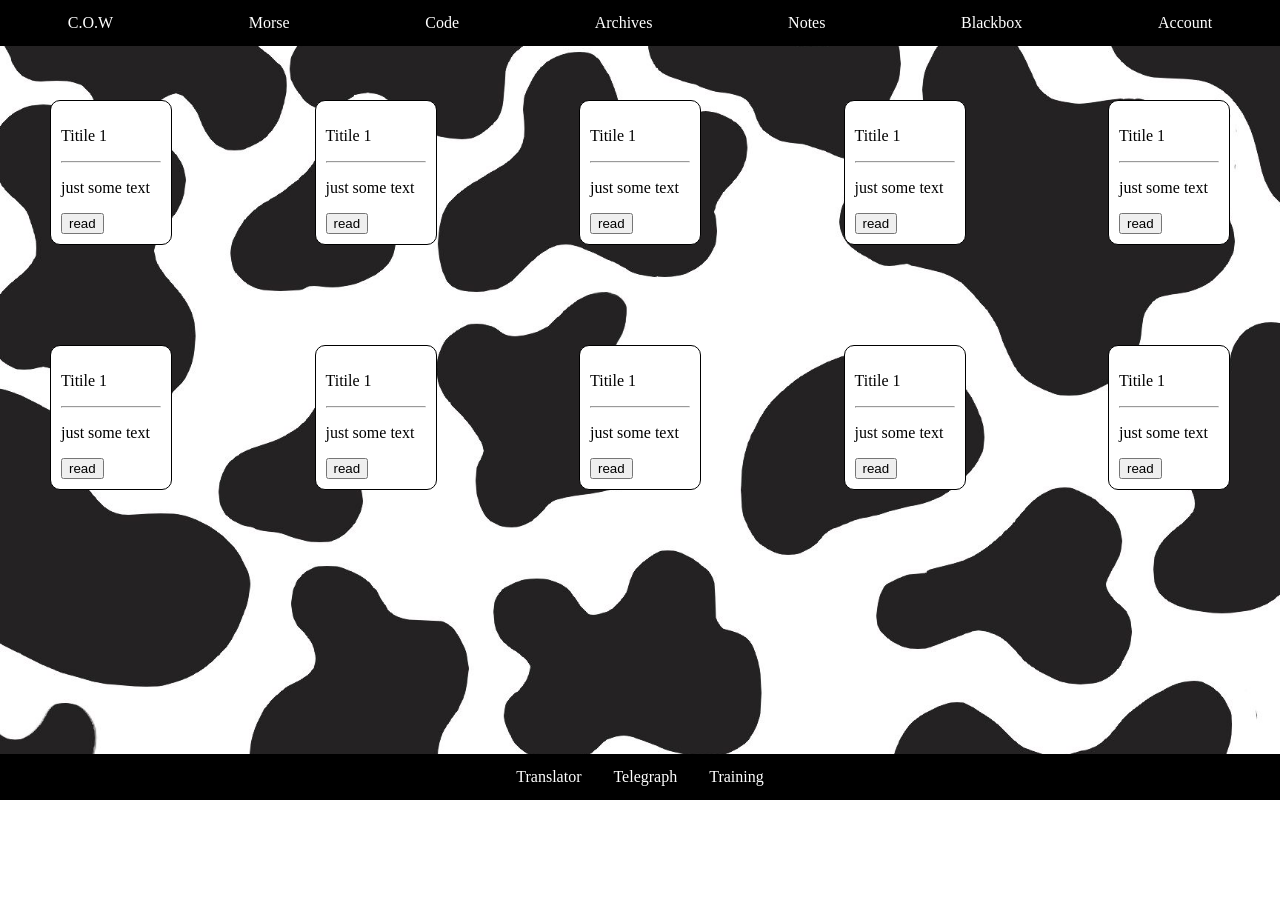
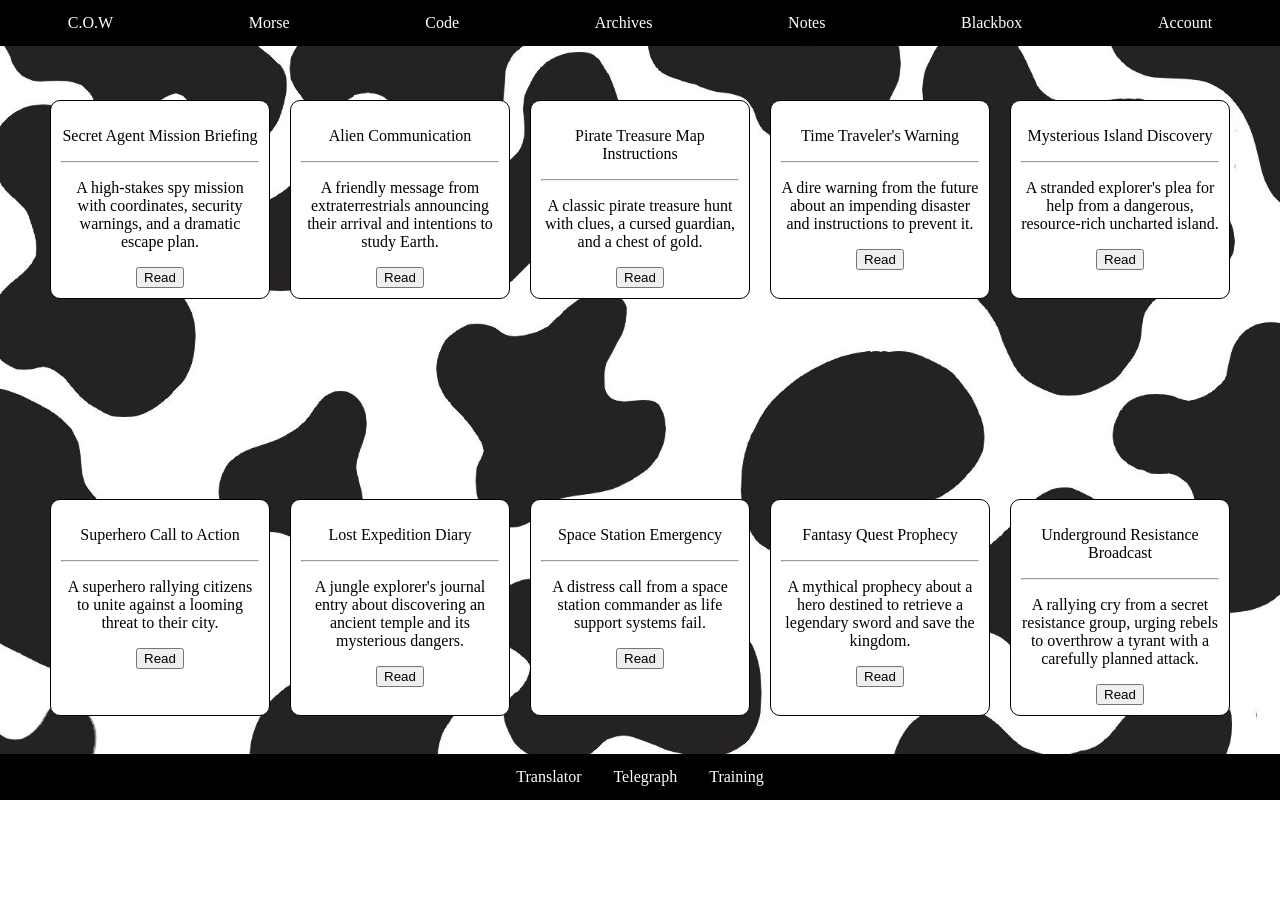
Before and after one commit to jzb-01/morse, a Flask app: page /archives in a window 1280 px wide. After the commit the page ends 800 px from the top, so only its background shows below. Run offline with Flask 3, Linux system fonts and the light colour scheme; some libraries are stand-ins or nearby versions.

Commit message:
before fixing css

```diff
--- a/app.py
+++ b/app.py
@@ -31,8 +31,14 @@ def code():
 def characters():
     return render_template("translator.html")
 
-@app.route("/archives")
+@app.route("/archives", methods=["GET", "POST"])
 def archives():
+    if request.method == "POST":
+        message_id = request.form.get("story_id")
+        if not message_id:
+            return render_template("failure.html")
+        message = db.execute("SELECT * FROM archives WHERE id = ?", message_id)[0]["story"]
+        return render_template("message.html", message=message)
     return render_template("archives.html")
 
 @app.route("/account", methods=["GET", "POST"])
--- a/static/css/styles.css
+++ b/static/css/styles.css
@@ -9,6 +9,14 @@ body {
   background-size: cover;
   background-repeat: no-repeat;
   background-position: center center;
+}
+main {
+  display: flex;
+  flex-direction: column;       /* Stack children vertically */
+  justify-content: flex-start;  /* Align children at the top */
+  align-items: center;          /* Center children horizontally */
+  min-height: 100vh;
+  text-align: center;
 }
 
 #top_navbar {
--- a/templates/archives.html
+++ b/templates/archives.html
@@ -3,68 +3,99 @@
     Archives
 {% endblock %}
 {% block main %}
-<div style="display: flex; justify-content: space-between; margin: 100px 50px">
-    <div style="border: 1px solid black; padding: 10px; width: 100px; background-color: white; border-radius: 10px">
-        <p>Titile 1</p>
+<div style="display: flex; gap: 20px; margin: 100px 50px">
+    <div style="border: 1px solid black; padding: 10px; flex: 1; min-width: 150px; background-color: white; border-radius: 10px">
+        <p>Secret Agent Mission Briefing</p>
         <hr>
-        <p>just some text</p>
-        <button>read</button>
+        <p>A high-stakes spy mission with coordinates, security warnings, and a dramatic escape plan.</p>
+        <form action="/archives" method="post">
+            <input type="hidden" name="story_id" value="1">
+            <button type="submit">Read</button>
+        </form>
     </div>
-    <div style="border: 1px solid black; padding: 10px; width: 100px; background-color: white; border-radius: 10px">
-        <p>Titile 1</p>
+    <div style="border: 1px solid black; padding: 10px; flex: 1; min-width: 150px; background-color: white; border-radius: 10px">
+        <p>Alien Communication</p>
         <hr>
-        <p>just some text</p>
-        <button>read</button>
+        <p>A friendly message from extraterrestrials announcing their arrival and intentions to study Earth.</p>
+        <form action="/archives" method="post">
+            <input type="hidden" name="story_id" value="2">
+            <button type="submit">Read</button>
+        </form>
+
     </div>
-    <div style="border: 1px solid black; padding: 10px; width: 100px; background-color: white; border-radius: 10px">
-        <p>Titile 1</p>
+    <div style="border: 1px solid black; padding: 10px; flex: 1; min-width: 150px; background-color: white; border-radius: 10px">
+        <p>Pirate Treasure Map Instructions</p>
         <hr>
-        <p>just some text</p>
-        <button>read</button>
+        <p>A classic pirate treasure hunt with clues, a cursed guardian, and a chest of gold.</p>
+        <form action="/archives" method="post">
+            <input type="hidden" name="story_id" value="3">
+            <button type="submit">Read</button>
+        </form>
     </div>
-    <div style="border: 1px solid black; padding: 10px; width: 100px; background-color: white; border-radius: 10px">
-        <p>Titile 1</p>
+    <div style="border: 1px solid black; padding: 10px; flex: 1; min-width: 150px; background-color: white; border-radius: 10px">
+        <p>Time Traveler's Warning</p>
         <hr>
-        <p>just some text</p>
-        <button>read</button>
+        <p>A dire warning from the future about an impending disaster and instructions to prevent it.</p>
+        <form action="/archives" method="post">
+            <input type="hidden" name="story_id" value="4">
+            <button type="submit">Read</button>
+        </form>
     </div>
-    <div style="border: 1px solid black; padding: 10px; width: 100px; background-color: white; border-radius: 10px">
-        <p>Titile 1</p>
+    <div style="border: 1px solid black; padding: 10px; flex: 1; min-width: 150px; background-color: white; border-radius: 10px">
+        <p>Mysterious Island Discovery</p>
         <hr>
-        <p>just some text</p>
-        <button>read</button>
+        <p>A stranded explorer's plea for help from a dangerous, resource-rich uncharted island.</p>
+        <form action="/archives" method="post">
+            <input type="hidden" name="story_id" value="5">
+            <button type="submit">Read</button>
+        </form>
     </div>
 </div>
-<div style="display: flex; justify-content: space-between; margin: 100px 50px">
-    <div style="border: 1px solid black; padding: 10px; width: 100px; background-color: white; border-radius: 10px">
-        <p>Titile 1</p>
+<div style="display: flex; gap: 20px; margin: 100px 50px">
+    <div style="border: 1px solid black; padding: 10px; flex: 1; min-width: 150px; background-color: white; border-radius: 10px">
+        <p>Superhero Call to Action</p>
         <hr>
-        <p>just some text</p>
-        <button>read</button>
+        <p>A superhero rallying citizens to unite against a looming threat to their city.</p>
+        <form action="/archives" method="post">
+            <input type="hidden" name="story_id" value="6">
+            <button type="submit">Read</button>
+        </form>
     </div>
-    <div style="border: 1px solid black; padding: 10px; width: 100px; background-color: white; border-radius: 10px">
-        <p>Titile 1</p>
+    <div style="border: 1px solid black; padding: 10px; flex: 1; min-width: 150px; background-color: white; border-radius: 10px">
+        <p>Lost Expedition Diary</p>
         <hr>
-        <p>just some text</p>
-        <button>read</button>
+        <p>A jungle explorer's journal entry about discovering an ancient temple and its mysterious dangers.</p>
+        <form action="/archives" method="post">
+            <input type="hidden" name="story_id" value="7">
+            <button type="submit">Read</button>
+        </form>
     </div>
-    <div style="border: 1px solid black; padding: 10px; width: 100px; background-color: white; border-radius: 10px">
-        <p>Titile 1</p>
+    <div style="border: 1px solid black; padding: 10px; flex: 1; min-width: 150px; background-color: white; border-radius: 10px">
+        <p>Space Station Emergency</p>
         <hr>
-        <p>just some text</p>
-        <button>read</button>
+        <p>A distress call from a space station commander as life support systems fail.</p>
+        <form action="/archives" method="post">
+            <input type="hidden" name="story_id" value="8">
+            <button type="submit">Read</button>
+        </form>
     </div>
-    <div style="border: 1px solid black; padding: 10px; width: 100px; background-color: white; border-radius: 10px">
-        <p>Titile 1</p>
+    <div style="border: 1px solid black; padding: 10px; flex: 1; min-width: 150px; background-color: white; border-radius: 10px">
+        <p>Fantasy Quest Prophecy</p>
         <hr>
-        <p>just some text</p>
-        <button>read</button>
+        <p>A mythical prophecy about a hero destined to retrieve a legendary sword and save the kingdom.</p>
+        <form action="/archives" method="post">
+            <input type="hidden" name="story_id" value="9">
+            <button type="submit">Read</button>
+        </form>
     </div>
-    <div style="border: 1px solid black; padding: 10px; width: 100px; background-color: white; border-radius: 10px">
-        <p>Titile 1</p>
+    <div style="border: 1px solid black; padding: 10px; flex: 1; min-width: 150px; background-color: white; border-radius: 10px">
+        <p>Underground Resistance Broadcast</p>
         <hr>
-        <p>just some text</p>
-        <button>read</button>
+        <p>A rallying cry from a secret resistance group, urging rebels to overthrow a tyrant with a carefully planned attack.</p>
+        <form action="/archives" method="post">
+            <input type="hidden" name="story_id" value="10">
+            <button type="submit">Read</button>
+        </form>
     </div>
 </div>
 {% endblock %}
```
Also changed, not shown: other parts of static/css/styles.css (+22 -1 lines), static/js/message.js (added, +31 -0 lines), templates/code.html (+10 -4 lines), templates/message.html (added, +16 -0 lines), morse.db.
